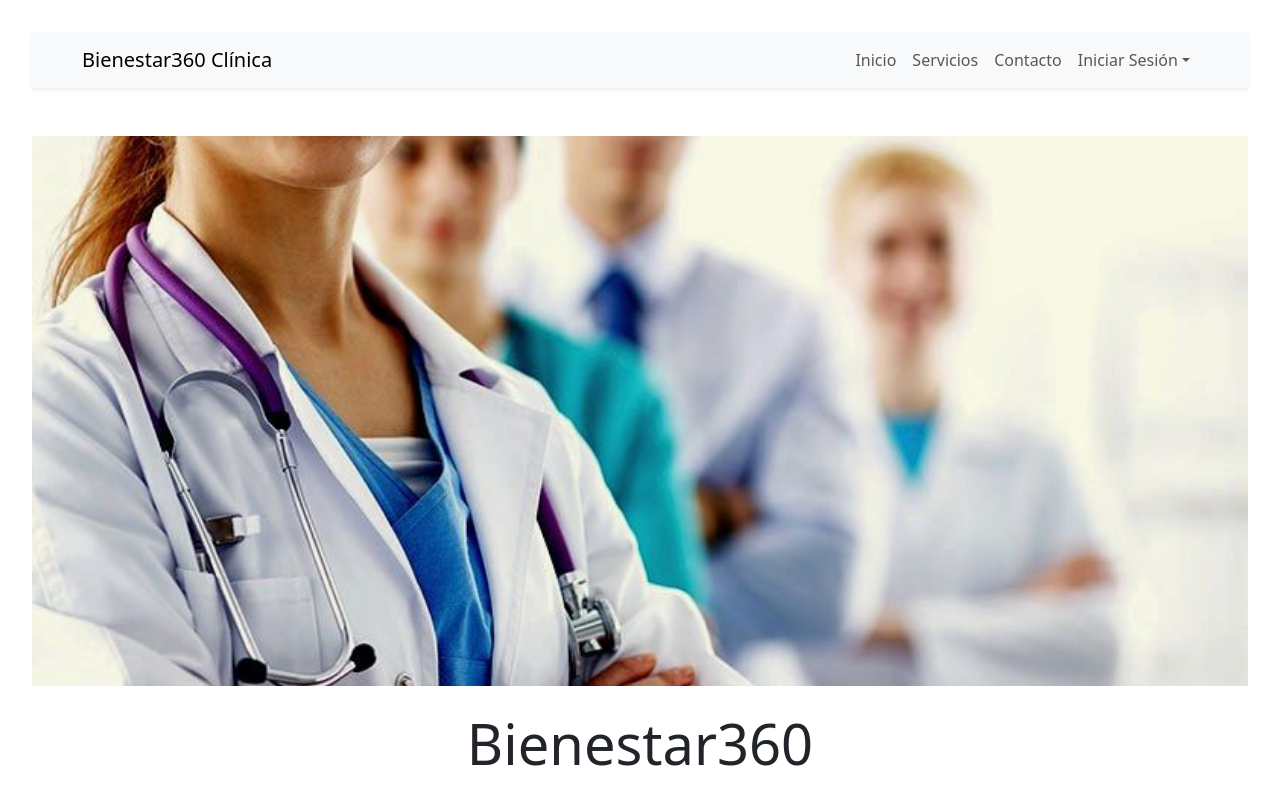
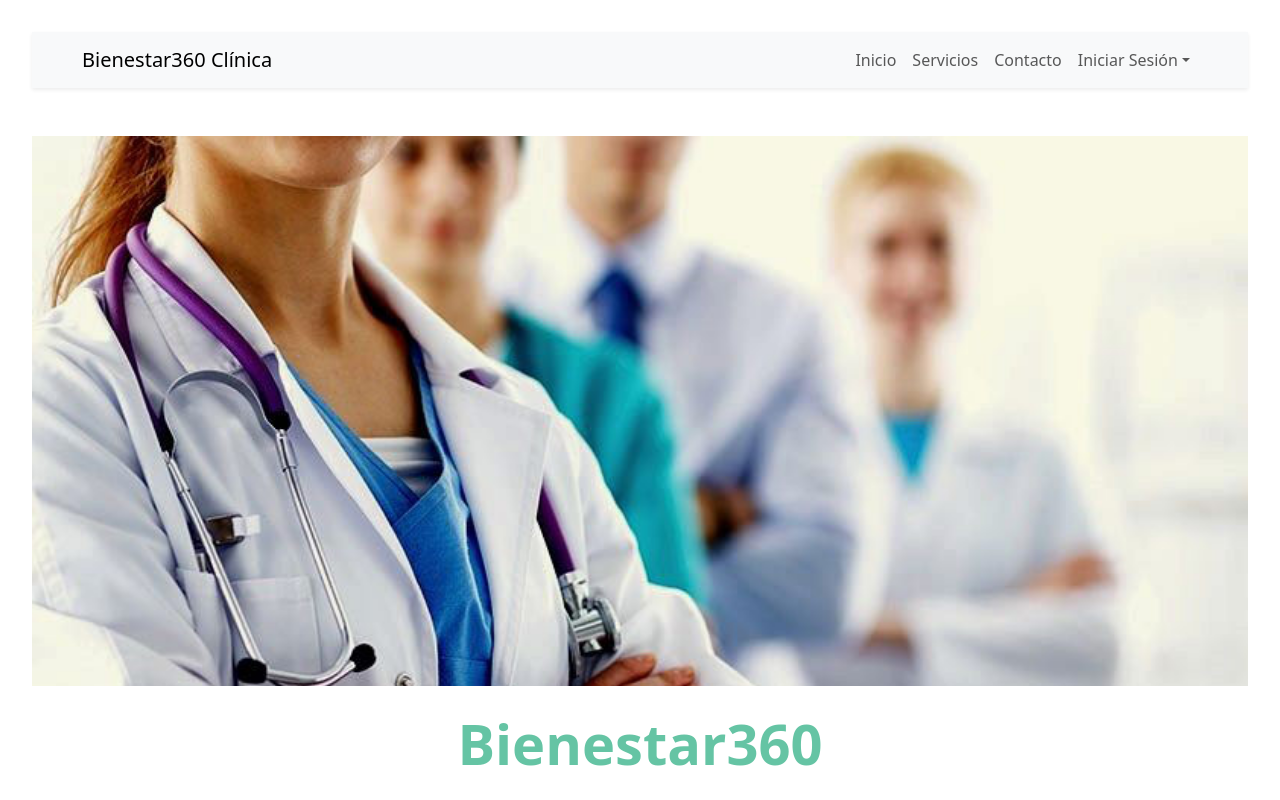
Before and after one commit to tomas0204/Clinica-React, a React (Vite) app: page /inicio in a window 1280 px wide. Shown: the top 800 px of the page. Built offline with nearby package versions, Linux system fonts and the light colour scheme.

Commit message:
pequeños cambios de color

```diff
--- a/src/components/views/Home/Home.css
+++ b/src/components/views/Home/Home.css
@@ -6,7 +6,7 @@
 }
 
 .horarios-titulo{
-    color: #65c4a4ff
+    color: #65c4a4ff;
 }
 
 
--- a/src/components/views/Home/Home.jsx
+++ b/src/components/views/Home/Home.jsx
@@ -9,11 +9,10 @@ const Home = () => {
   return (
     <>
     <img src={Img} alt="Imagen Clinica" className='clinica-img '/>
-    <h1 className='display-4 my-4'>Bienestar360</h1>
+    <h1 className='display-4 my-4 fw-bold horarios-titulo'>Bienestar360</h1>
 
     <Row className="g-4 my-4">
 
-      {/* ----- TARJETA 1 ----- */}
       <Col md={4}>
         <Card className="op-card shadow-sm border-0 p-4">
           <div className="op-icon icon-blue">
@@ -28,13 +27,12 @@ const Home = () => {
         </Card>
       </Col>
 
-      {/* ----- TARJETA 2 ----- */}
       <Col md={4}>
         <Card className="op-card shadow-sm border-0 p-4">
           <div className="op-icon icon-green">
             <i className="bi bi-clipboard-check"></i>
           </div>
-          <h4 className="mt-3 text-success fw-bold">Acceso Profesionales</h4>
+          <h4 className="mt-3 fw-bold text-success">Acceso Profesionales</h4>
           <p className="my-4">Acceso a profesionales a su cartilla de pacientes</p>
 
           <Button variant="success" as={Link} to="/login">Ingresar</Button>
@@ -42,7 +40,6 @@ const Home = () => {
         </Card>
       </Col>
 
-      {/* ----- TARJETA 3 ----- */}
       <Col md={4}>
         <Card className="op-card shadow-sm border-0 p-4">
           <div className="op-icon icon-orange">
```
